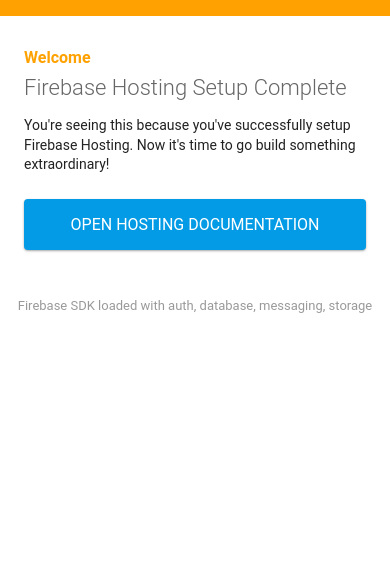
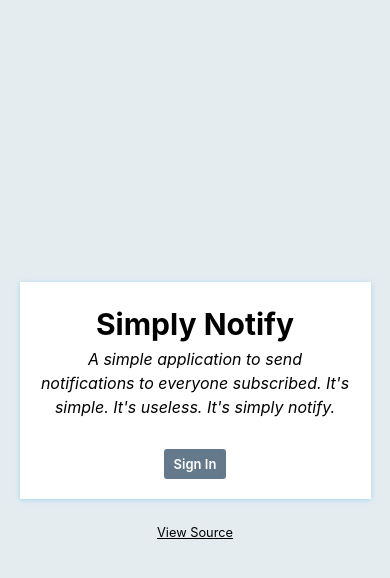
Before and after one commit to aad61404/Firebase-Web-Notification-, a website: page public/index copy.html in a window 390 px wide. Drawn offline with Linux system fonts and the light colour scheme; some packages are replaced by stand-ins of ours; no server answers.

Commit message:
no notification yet

```diff
--- a/database.rules.json
+++ b/database.rules.json
@@ -1,6 +1,6 @@
 {
   "rules": {
-    ".read": "auth != null",
-    ".write": "auth != null"
+    ".read": true,
+    ".write": true
   }
 }
--- a/public/index copy.html
+++ b/public/index copy.html
@@ -1,65 +1,69 @@
-<!DOCTYPE html>
+<!doctype html>
 <html>
-  <head>
+
+<head>
     <meta charset="utf-8">
-    <meta name="viewport" content="width=device-width, initial-scale=1">
-    <title>Welcome to Firebase Hosting</title>
+    <title>Simply Notify</title>
+    <meta name="viewport" content="width=device-width, initial-scale=1.0">
+    <link rel="stylesheet" href="/css/reset.css">
+    <link rel="stylesheet" href="/css/style.css">
+</head>
 
-    <!-- update the version number as needed -->
-    <script defer src="/__/firebase/7.14.4/firebase-app.js"></script>
-    <!-- include only the Firebase features as you need -->
-    <script defer src="/__/firebase/7.14.4/firebase-auth.js"></script>
-    <script defer src="/__/firebase/7.14.4/firebase-database.js"></script>
-    <script defer src="/__/firebase/7.14.4/firebase-messaging.js"></script>
-    <script defer src="/__/firebase/7.14.4/firebase-storage.js"></script>
-    <!-- initialize the SDK after all desired features are loaded -->
-    <script defer src="/__/firebase/init.js"></script>
+<body>
+    <div class="wrapper">
+        <main>
+            <header>
+                <h1>Simply Notify</h1>
+                <p><em>A simple application to send notifications to everyone subscribed. It's simple. It's useless.
+                        It's simply notify.</em></p>
+            </header>
 
-    <style media="screen">
-      body { background: #ECEFF1; color: rgba(0,0,0,0.87); font-family: Roboto, Helvetica, Arial, sans-serif; margin: 0; padding: 0; }
-      #message { background: white; max-width: 360px; margin: 100px auto 16px; padding: 32px 24px; border-radius: 3px; }
-      #message h2 { color: #ffa100; font-weight: bold; font-size: 16px; margin: 0 0 8px; }
-      #message h1 { font-size: 22px; font-weight: 300; color: rgba(0,0,0,0.6); margin: 0 0 16px;}
-      #message p { line-height: 140%; margin: 16px 0 24px; font-size: 14px; }
-      #message a { display: block; text-align: center; background: #039be5; text-transform: uppercase; text-decoration: none; color: white; padding: 16px; border-radius: 4px; }
-      #message, #message a { box-shadow: 0 1px 3px rgba(0,0,0,0.12), 0 1px 2px rgba(0,0,0,0.24); }
-      #load { color: rgba(0,0,0,0.4); text-align: center; font-size: 13px; }
-      @media (max-width: 600px) {
-        body, #message { margin-top: 0; background: white; box-shadow: none; }
-        body { border-top: 16px solid #ffa100; }
-      }
-    </style>
-  </head>
-  <body>
-    <div id="message">
-      <h2>Welcome</h2>
-      <h1>Firebase Hosting Setup Complete</h1>
-      <p>You're seeing this because you've successfully setup Firebase Hosting. Now it's time to go build something extraordinary!</p>
-      <a target="_blank" href="https://firebase.google.com/docs/hosting/">Open Hosting Documentation</a>
+            <button id="sign-in">Sign In</button>
+            <button id="sign-out" hidden>Sign Out</button>
+
+            <button id="subscribe" hidden>
+                Subscribe
+                <img src="/img/bell.png" alt="Notifications">
+            </button>
+            <button id="unsubscribe" hidden>
+                Unsubscribe
+                <img src="/img/bell.png" alt="Notifications">
+            </button>
+
+            <form id="send-notification-form" hidden>
+                <label class="sr-only" for="notification-message">Notification Message</label>
+                <div>
+                    <textarea id="notification-message" maxlength="40"
+                        placeholder="What would you like to say?"></textarea>
+                    <button type="submit" id="send-notification" aria-label="Send">
+                        <img src="/img/send.png" alt="">
+                    </button>
+                </div>
+            </form>
+        </main>
+
+        <footer>
+            <small><a href="https://github.com/ireade/simply-notify">View Source</a></small>
+        </footer>
     </div>
-    <p id="load">Firebase SDK Loading&hellip;</p>
 
-    <script>
-      document.addEventListener('DOMContentLoaded', function() {
-        // // 🔥🔥🔥🔥🔥🔥🔥🔥🔥🔥🔥🔥🔥🔥🔥🔥🔥🔥🔥🔥🔥🔥🔥🔥🔥🔥🔥🔥🔥🔥🔥
-        // // The Firebase SDK is initialized and available here!
-        //
-        // firebase.auth().onAuthStateChanged(user => { });
-        // firebase.database().ref('/path/to/ref').on('value', snapshot => { });
-        // firebase.messaging().requestPermission().then(() => { });
-        // firebase.storage().ref('/path/to/ref').getDownloadURL().then(() => { });
-        //
-        // // 🔥🔥🔥🔥🔥🔥🔥🔥🔥🔥🔥🔥🔥🔥🔥🔥🔥🔥🔥🔥🔥🔥🔥🔥🔥🔥🔥🔥🔥🔥🔥
+    <!-- Firebase SDK -->
+    <!-- TODO: Add SDKs for Firebase products that you want to use
+     https://firebase.google.com/docs/web/setup#available-libraries -->
 
-        try {
-          let app = firebase.app();
-          let features = ['auth', 'database', 'messaging', 'storage'].filter(feature => typeof app[feature] === 'function');
-          document.getElementById('load').innerHTML = `Firebase SDK loaded with ${features.join(', ')}`;
-        } catch (e) {
-          console.error(e);
-          document.getElementById('load').innerHTML = 'Error loading the Firebase SDK, check the console.';
-        }
-      });
-    </script>
-  </body>
+    <script src="/__/firebase/7.14.4/firebase-app.js"></script>
+    <script src="/__/firebase/7.14.4/firebase-auth.js"></script>
+    <script src="/__/firebase/7.14.4/firebase-database.js"></script>
+    <script src="/__/firebase/7.14.4/firebase-messaging.js"></script>
+
+    <!-- Initialize Firebase -->
+    <script src="/__/firebase/init.js"></script>
+
+    <script src="/js/main.js"></script>
+    <!-- The core Firebase JS SDK is always required and must be listed first -->
+
+
+
+</body>
+
 </html>
--- a/public/js/main.js
+++ b/public/js/main.js
@@ -37,7 +37,6 @@
   function handleAuthStateChanged(user) {
     if (user) {
       // User is signed in
-      console.log(user);
       signInButton.setAttribute('hidden', 'true');
       signOutButton.removeAttribute('hidden');
       sendNotificationForm.removeAttribute('hidden');
@@ -93,6 +92,11 @@
     .catch((err) => {
       console.log("error getting permission :(");
     });
+    console.log('hi')
+    FIREBASE_MESSAGING.getToken()
+      .then((token) => {
+        console.log('token:', token)
+      });
   }
 
   function checkSubscription() {
```
Also changed, not shown: functions/index.js (+9 -5 lines), public/firebase-messaging-sw.js (+12 -12 lines), README.md, firebase.json, images/Application01.png (deleted), images/NetWork01.png (deleted), images/NetWork02.png (deleted), images/check.png (deleted), images/x.png (deleted).
